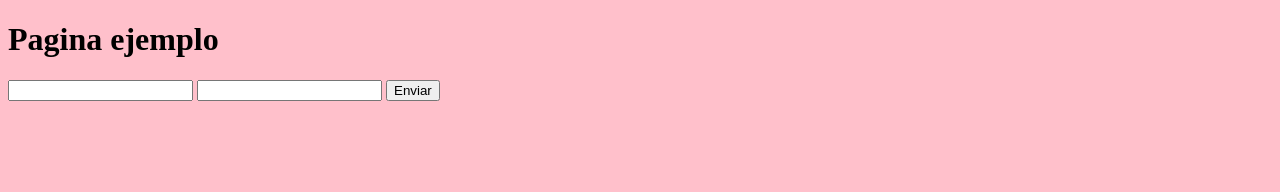
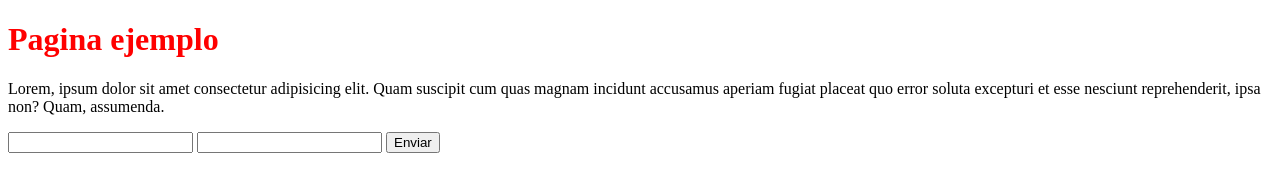
Before and after one commit to MCeciliaLuna/noa-ejemplo-sabado, a plain HTML site: page index.html in a window 1280 px wide. Drawn offline with Linux system fonts and the light colour scheme.

Commit message:
se modifico color, title y parrafo

```diff
--- a/index.html
+++ b/index.html
@@ -4,10 +4,11 @@
     <meta charset="UTF-8">
     <meta name="viewport" content="width=device-width, initial-scale=1.0">
     <link rel="stylesheet" href="style.css">
-    <title>Document</title>
+    <title>Practica git</title>
 </head>
 <body>
     <h1>Pagina ejemplo</h1>
+    <p>Lorem, ipsum dolor sit amet consectetur adipisicing elit. Quam suscipit cum quas magnam incidunt accusamus aperiam fugiat placeat quo error soluta excepturi et esse nesciunt reprehenderit, ipsa non? Quam, assumenda.</p>
     <form action="">
         <input type="email" name="" id="">
         <input type="password" name="" id="">
--- a/style.css
+++ b/style.css
@@ -1,3 +1,4 @@
-body{
-    background-color: pink;
+h1{
+    color: red;
+    font-size: 2em;
 }
```
